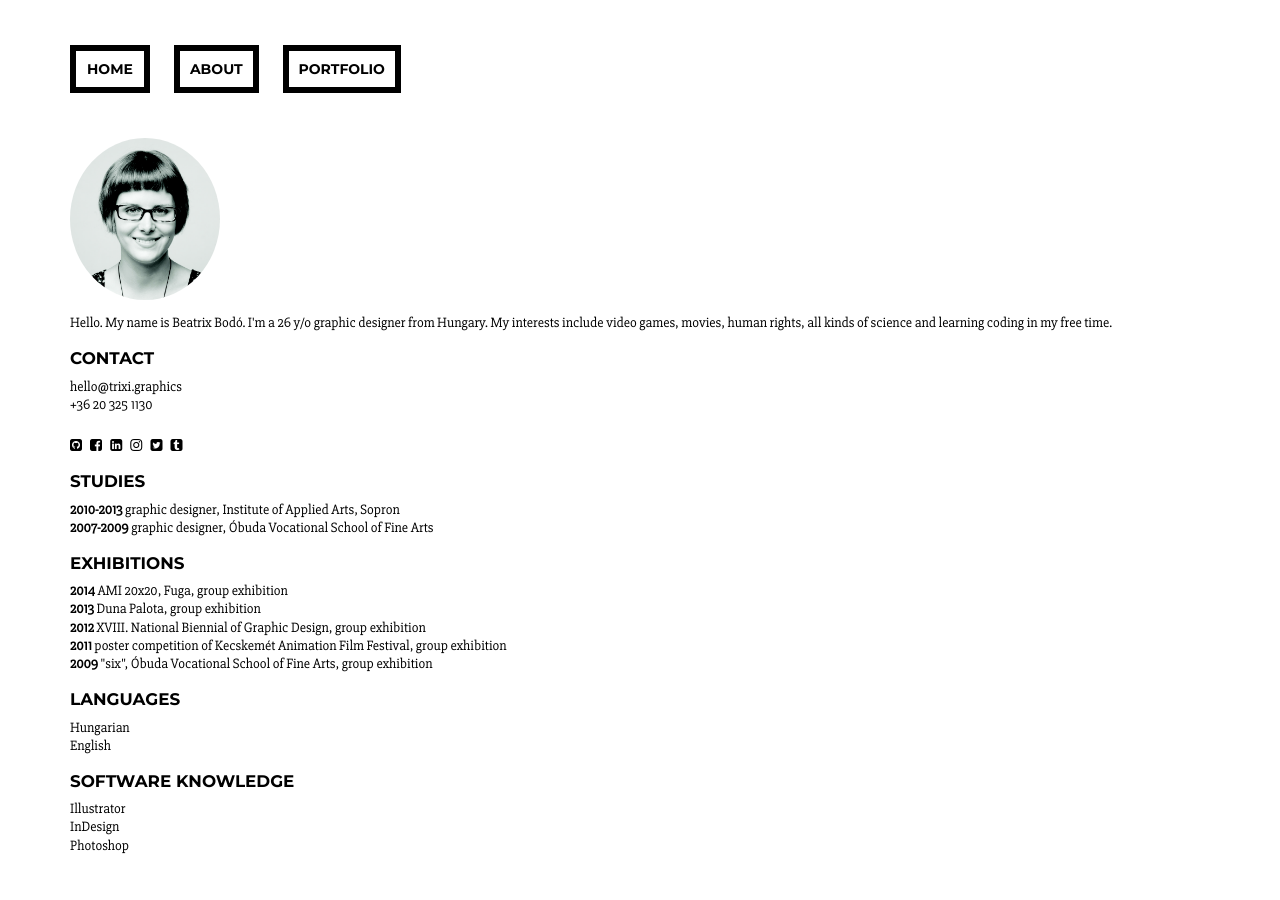
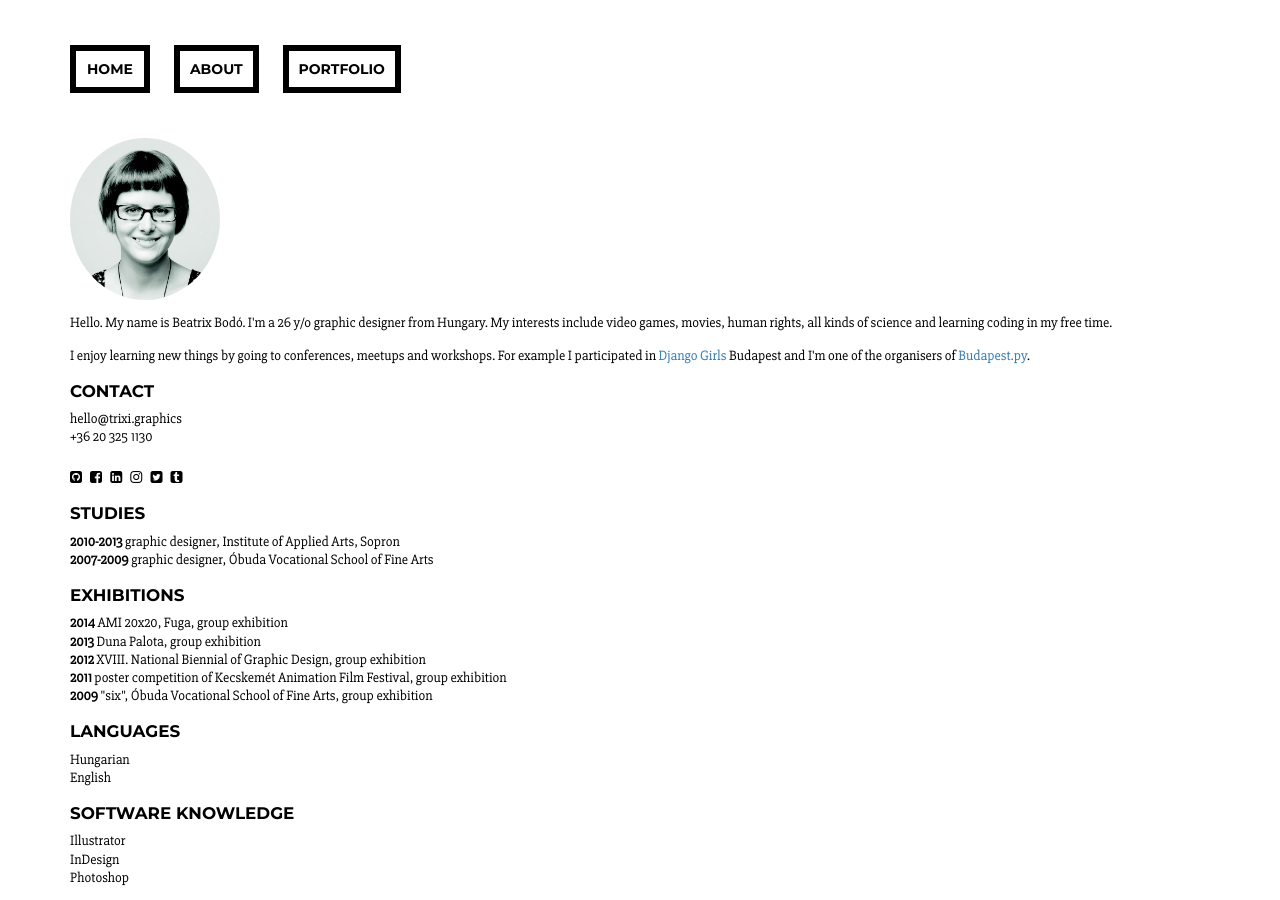
Before and after one commit to beatrix-bodo/beatrix-bodo.github.io, a Jekyll site: the page built from about.html, in a window 1280 px wide. Built offline with Jekyll 4.4.1, drawn with Linux system fonts in a browser that asks for light colours; nearby versions of some CDN libraries.

Commit message:
Extend description on About page

```diff
--- a/about.html
+++ b/about.html
@@ -3,7 +3,16 @@ layout: base
 title: About Trixi
 ---
 <img src="images/portrait.png" class="img-circle portrait">
-<p class="about">Hello. My name is Beatrix Bodó. I'm a 26 y/o graphic designer from Hungary. My interests include video games, movies, human rights, all kinds of science and learning coding in my free time.
+<p class="about">
+  Hello. My name is Beatrix Bodó. I'm a 26 y/o graphic designer from Hungary. My
+  interests include video games, movies, human rights, all kinds of science and
+  learning coding in my free time.
+</p>
+<p class="about">
+  I enjoy learning new things by going to conferences, meetups and workshops.
+  For example I participated in <a href="http://djangogirls.org/">Django Girls</a> Budapest and I'm one of the
+  organisers of <a href="http://www.meetup.com/budapest-py">Budapest.py</a>.
+</p>
 <div class="about">
   <ul>
     <h2>Contact</h2>
```
